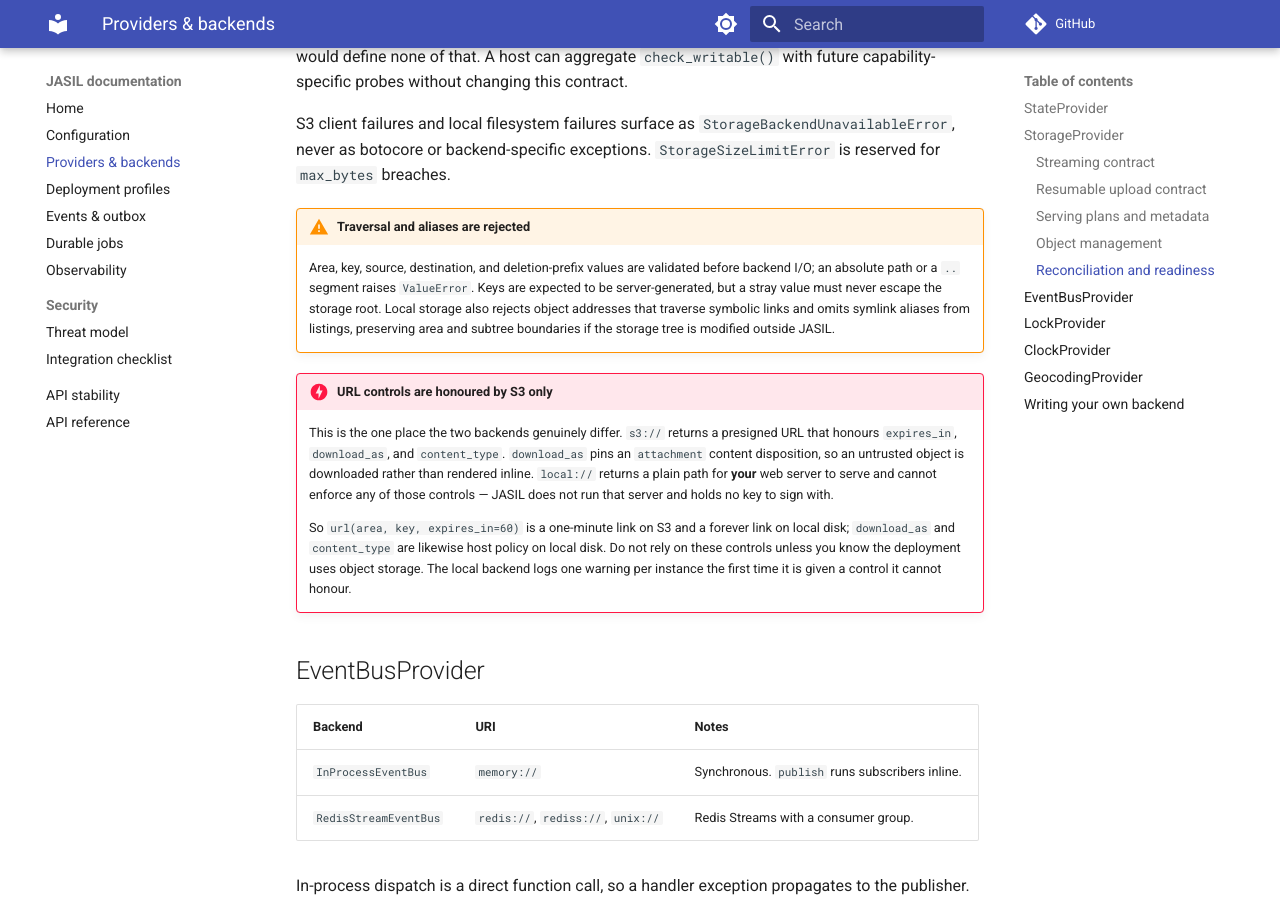
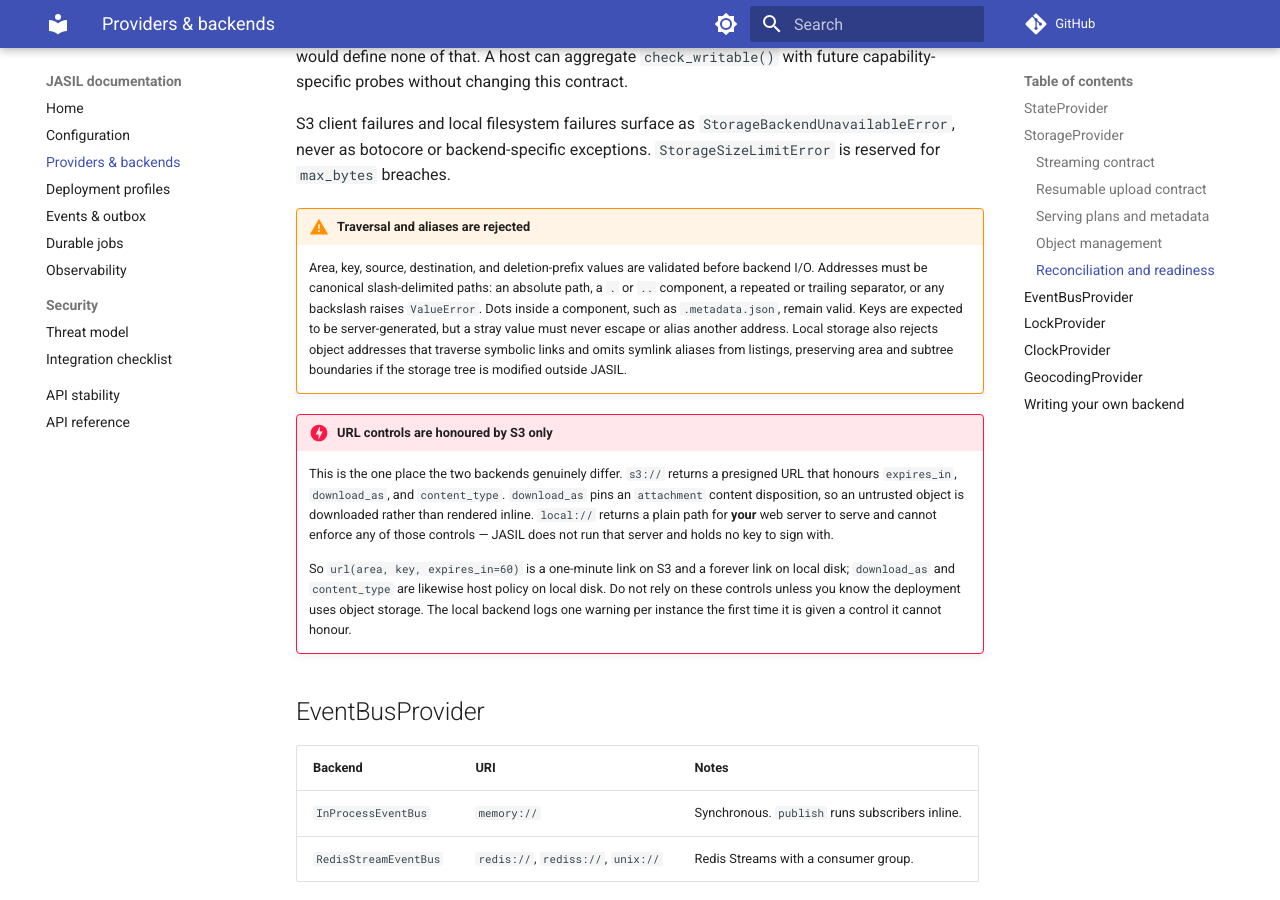
Before and after one commit to endurain-project/jasil, an MkDocs documentation site: the page built from docs/providers-and-backends.md, in a window 1280 px wide and 900 px high, scrolled down 5543 px. Built offline with MkDocs 1.6.1 and Material for MkDocs 9.7.7, drawn with Linux system fonts in a browser that asks for light colours; comment, search, counter and statistics services are not loaded.

Commit message:
fix(storage): reject non-canonical object paths

```diff
--- a/docs/providers-and-backends.md
+++ b/docs/providers-and-backends.md
@@ -253,11 +253,14 @@ exceptions. `StorageSizeLimitError` is reserved for `max_bytes` breaches.
 
 !!! warning "Traversal and aliases are rejected"
     Area, key, source, destination, and deletion-prefix values are validated
-    before backend I/O; an absolute path or a `..` segment raises `ValueError`.
-    Keys are expected to be server-generated, but a stray value must never
-    escape the storage root. Local storage also rejects object addresses that
-    traverse symbolic links and omits symlink aliases from listings, preserving
-    area and subtree boundaries if the storage tree is modified outside JASIL.
+    before backend I/O. Addresses must be canonical slash-delimited paths: an
+    absolute path, a `.` or `..` component, a repeated or trailing separator,
+    or any backslash raises `ValueError`. Dots inside a component, such as
+    `.metadata.json`, remain valid. Keys are expected to be server-generated,
+    but a stray value must never escape or alias another address. Local storage
+    also rejects object addresses that traverse symbolic links and omits symlink
+    aliases from listings, preserving area and subtree boundaries if the storage
+    tree is modified outside JASIL.
 
 !!! danger "URL controls are honoured by S3 only"
     This is the one place the two backends genuinely differ. `s3://` returns a
```
Also changed, not shown: CHANGELOG.md (+4 -0 lines), docs/security/threat-model.md (+5 -4 lines), 4 other files.
